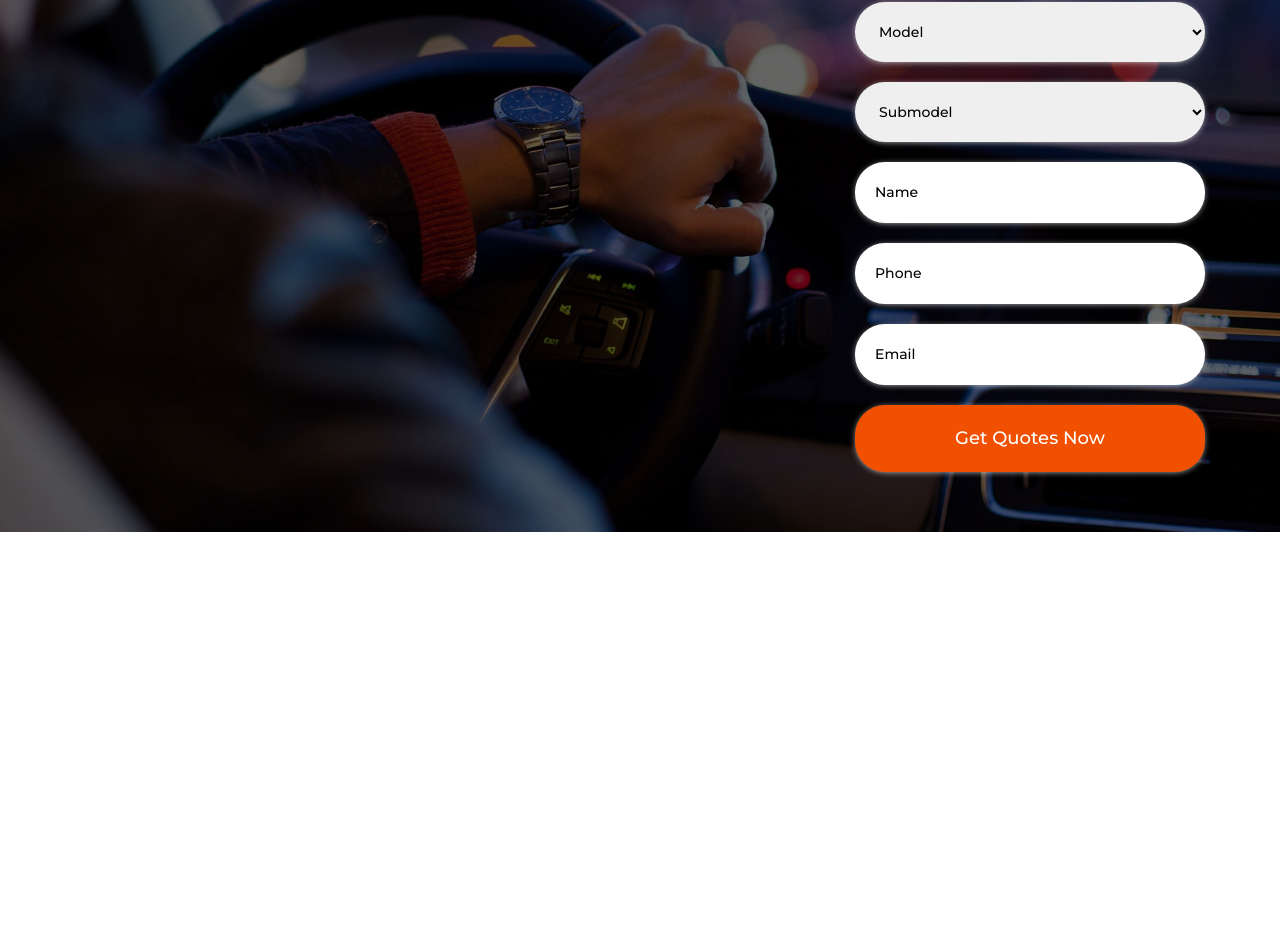
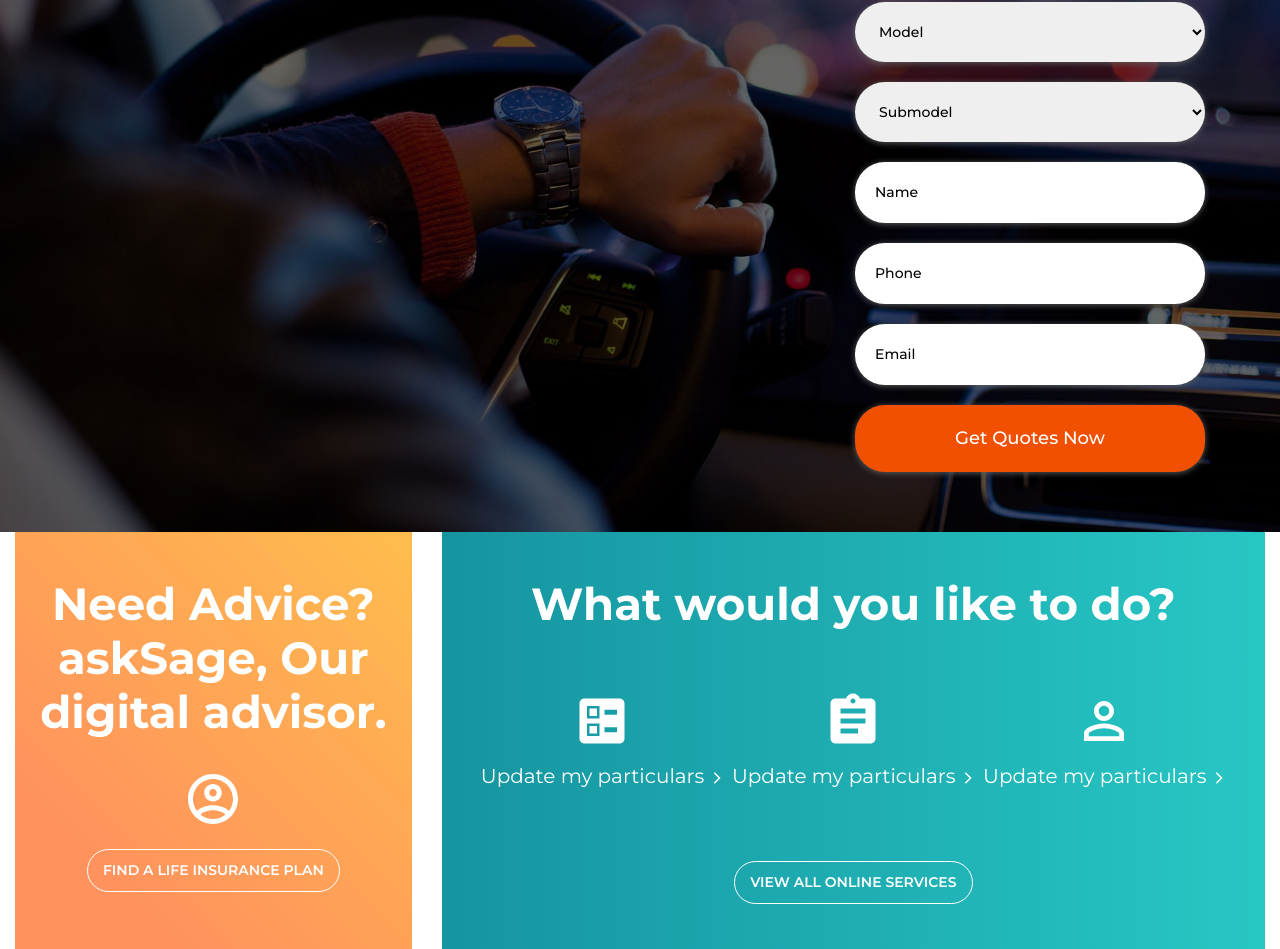
Before and after one commit to iamtheasad/beatnik-tech, a React (Create React App) app: page / in a window 1280 px wide. Shown: the part 3149-4098 px from the top of the page. Before the commit the page ends 3681 px from the top, so only its background shows below. Built offline with nearby package versions, Linux system fonts and the light colour scheme.

Commit message:
Services Component added & fontawesome removed

```diff
--- a/package.json
+++ b/package.json
@@ -4,11 +4,6 @@
   "private": true,
   "homepage": "https://iamtheasad.github.io/beatnik-tech/",
   "dependencies": {
-    "@fortawesome/fontawesome-svg-core": "^1.2.31",
-    "@fortawesome/free-brands-svg-icons": "^5.15.0",
-    "@fortawesome/free-regular-svg-icons": "^5.15.0",
-    "@fortawesome/free-solid-svg-icons": "^5.15.0",
-    "@fortawesome/react-fontawesome": "^0.1.11",
     "@material-ui/core": "^4.11.0",
     "@material-ui/icons": "^4.9.1",
     "@testing-library/jest-dom": "^4.2.4",
--- a/src/assets/css/custom.css
+++ b/src/assets/css/custom.css
@@ -638,7 +638,7 @@ a.insurance_box_button {
     width: 100%;
     padding: 20px;
     margin: 10px;
-    box-shadow: 0px 1px 7px -2px #f7f7f7;
+    box-shadow: 0px 1px 6px 0px #5d5d5d;
     border-radius: 30px;
     outline: none;
     border: none;
@@ -661,7 +661,90 @@ h2.call_to_action_title {
     color: #000;
 }
 
-
 /**************************************
     Call to Action End
 ***************************************/
+
+
+/**************************************
+    Our Services Start
+***************************************/
+.services_custom_width {
+    max-width: 1770px;
+    margin: 0 auto;
+    height: 100%;
+    background: #fff;
+}
+
+.advice_box {
+    background: rgb(255 146 93);
+    background: linear-gradient(45deg, rgb(255 146 93) 20%, rgb(255 189 77) 100%);
+    padding: 45px 20px;
+    color: #fff;
+    text-align: center;
+    height: 100%;
+}
+
+.advice_box h2, .service_box h2 {
+    font-size: 45px;
+}
+
+.service_box {
+    background: #1694a0;
+    background: linear-gradient(90deg, #1694a0 0%, #27c7c4 100%);
+    padding: 45px 35px;
+    text-align: center;
+    color: #fff;
+    height: 100%;
+}
+
+.advice_box span {
+    padding-top: 30px;
+    display: block;
+    padding-bottom: 20px;
+}
+
+.advice_button a,
+.services_button a {
+    text-decoration: none;
+    color: #fff;
+    font-size: 14px;
+    text-transform: uppercase;
+    border: 1px solid #fff;
+    padding: 10px 15px;
+    border-radius: 30px;
+    background: transparent;
+    transition: .2s;
+    font-weight: 600;
+    display: inline-block;
+}
+
+.advice_button a:hover {
+    background: #ff935e;
+}
+
+.services_button a:hover {
+    background-color: #1694a0;
+}
+
+.service_icon {
+    font-size: 50px;
+}
+
+.all_services {
+    display: flex;
+    justify-content: space-around;
+    padding-top: 60px;
+    padding-bottom: 70px;
+}
+
+.service_item a {
+    font-size: 20px;
+    display: block;
+    padding-top: 10px;
+}
+
+
+/**************************************
+    Our Services End
+***************************************/
--- a/src/assets/css/responsive.css
+++ b/src/assets/css/responsive.css
@@ -1,5 +1,6 @@
 /* Larg Layout: 992px-1280px */
 @media only screen and (min-width: 992px) and (max-width: 1280px) {
+
 }
 
 /* Large Layout: 992px-1280px End */
@@ -86,6 +87,7 @@
 
 /* Tablet Layout: 768px-991px */
 @media only screen and (min-width: 768px) and (max-width: 991px) {
+
 }
 
 /* Tablet Layout: 768px-991px End */
--- /dev/null
+++ b/src/components/Services/Services.js
@@ -0,0 +1,66 @@
+import React, {Component, Fragment} from 'react';
+import {Col, Container, Row} from "react-bootstrap";
+import PermIdentityIcon from '@material-ui/icons/PermIdentity';
+import AssignmentIcon from '@material-ui/icons/Assignment';
+import BallotIcon from '@material-ui/icons/Ballot';
+import AccountCircleOutlinedIcon from '@material-ui/icons/AccountCircleOutlined';
+import ArrowForwardIosOutlinedIcon from '@material-ui/icons/ArrowForwardIosOutlined';
+
+
+class Services extends Component {
+    render() {
+        return (
+            <Fragment>
+                <div className="services_custom_width">
+                    <Container fluid>
+                        <Row>
+                            <Col lg={4} md={5} sm={12}>
+                                <div className="advice_box">
+                                    <h2>Need Advice? askSage, Our digital advisor.</h2>
+                                    <span><AccountCircleOutlinedIcon
+                                        style={{fontSize: '60px'}}>Advisor</AccountCircleOutlinedIcon></span>
+                                    <div className="advice_button">
+                                        <a href="#">Find a Life Insurance Plan</a>
+                                    </div>
+                                </div>
+                            </Col>
+                            <Col lg={8} md={7} sm={12}>
+                                <div className="service_box">
+                                    <div className="service_box_title">
+                                        <h2>What would you like to do?</h2>
+                                    </div>
+                                    <div className="all_services">
+                                        <div className="service_item">
+                                            <span><BallotIcon style={{fontSize: '60px'}}>Service</BallotIcon></span>
+                                            <a>Update my particulars <span><ArrowForwardIosOutlinedIcon
+                                                style={{fontSize: '14px'}}>Arrow</ArrowForwardIosOutlinedIcon></span></a>
+                                        </div>
+                                        <div className="service_item">
+                                            <span><AssignmentIcon
+                                                style={{fontSize: '60px'}}>Service</AssignmentIcon></span>
+                                            <a>Update my particulars <span><ArrowForwardIosOutlinedIcon
+                                                style={{fontSize: '14px'}}>Arrow</ArrowForwardIosOutlinedIcon></span></a>
+                                        </div>
+                                        <div className="service_item">
+                                            <span><PermIdentityIcon
+                                                style={{fontSize: '60px'}}>Man</PermIdentityIcon></span>
+                                            <a>Update my particulars <span>
+                                                <ArrowForwardIosOutlinedIcon
+                                                    style={{fontSize: '14px'}}>Arrow</ArrowForwardIosOutlinedIcon></span>
+                                            </a>
+                                        </div>
+                                    </div>
+                                    <div className="services_button">
+                                        <a href="#">View all online services</a>
+                                    </div>
+                                </div>
+                            </Col>
+                        </Row>
+                    </Container>
+                </div>
+            </Fragment>
+        );
+    }
+}
+
+export default Services;
--- a/src/pages/HomePage.js
+++ b/src/pages/HomePage.js
@@ -5,6 +5,7 @@ import PolicyPlan from "../components/PolicyPlan/PolicyPlan";
 import OurProducts from "../components/OurProducts/OurProducts";
 import InsuranceCatergory from "../components/InsuranceCatergory/InsuranceCatergory";
 import CallToAction from "../components/CallToAction/CallToAction";
+import Services from "../components/Services/Services";
 
 class HomePage extends Component {
     render() {
@@ -16,6 +17,7 @@ class HomePage extends Component {
                 <OurProducts/>
                 <InsuranceCatergory/>
                 <CallToAction/>
+                <Services/>
             </>
         );
     }
```
Also changed, not shown: 1 other file (tests, documents, lock files or other folders).
